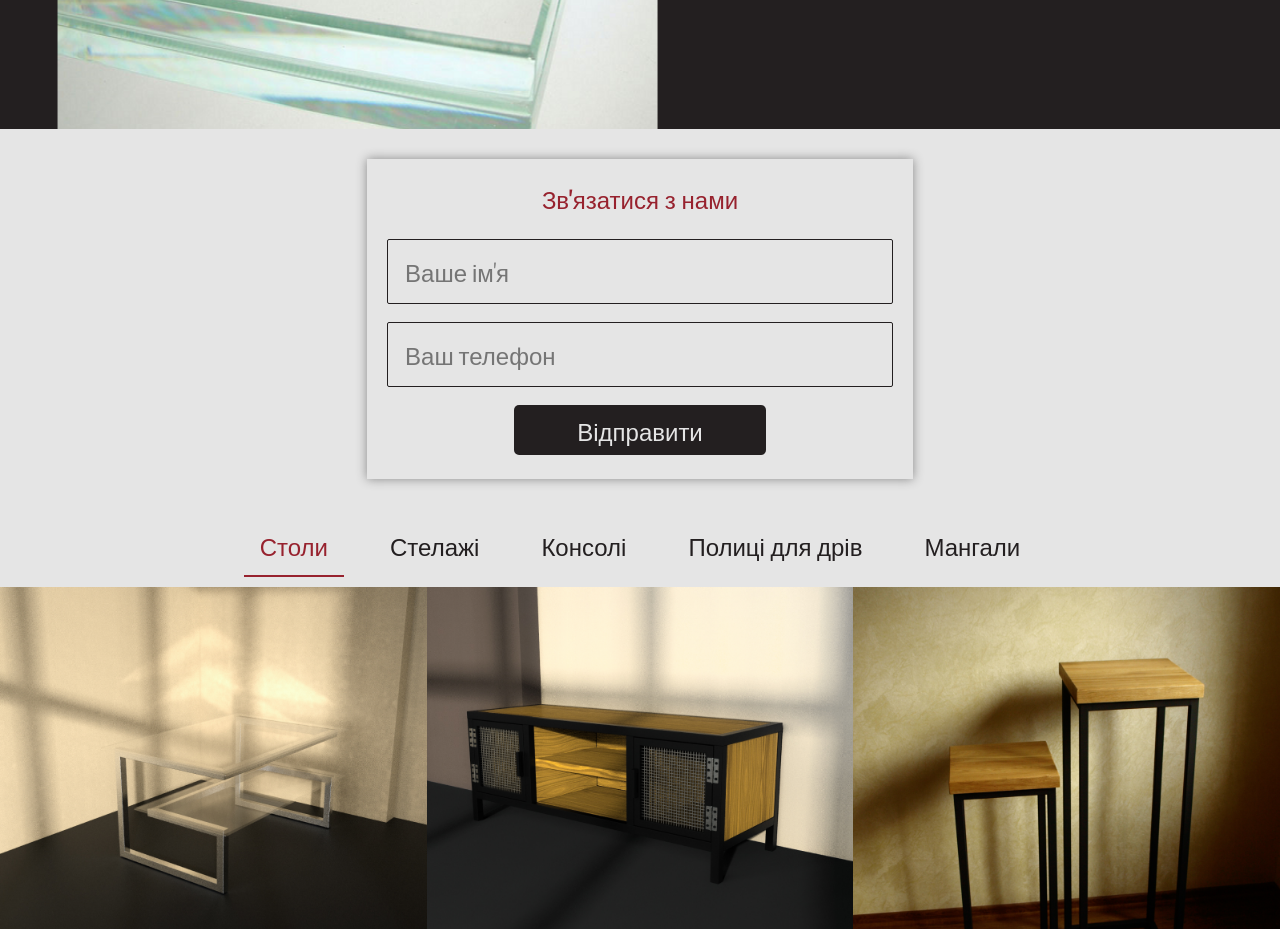
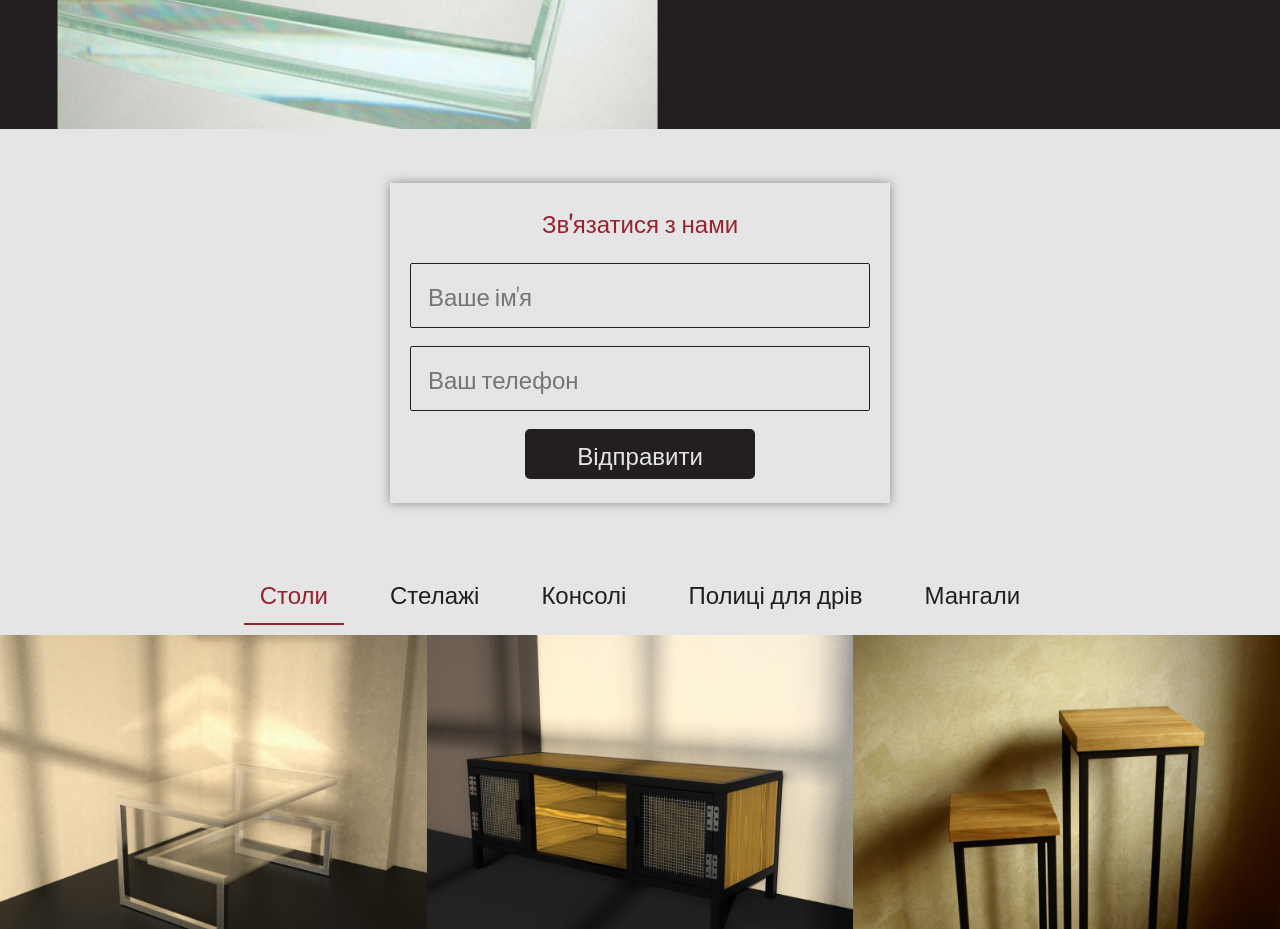
Before and after one commit to StepanPetei/steel-forest, a plain HTML site: page index.html in a window 1280 px wide. Shown: the part 1060-1989 px from the top of the page. Drawn offline with nearby package versions, Linux system fonts and the light colour scheme.

```diff
--- a/index.html
+++ b/index.html
@@ -134,7 +134,7 @@
     </header>
 
     <div id="contact-us" class="container-fluid">
-      <div class="row">
+      <div class="col-12 pb-4 pt-4">
         <form
           action="mailto:steelforestworkshop@gmail.com"
           method="post"
```
